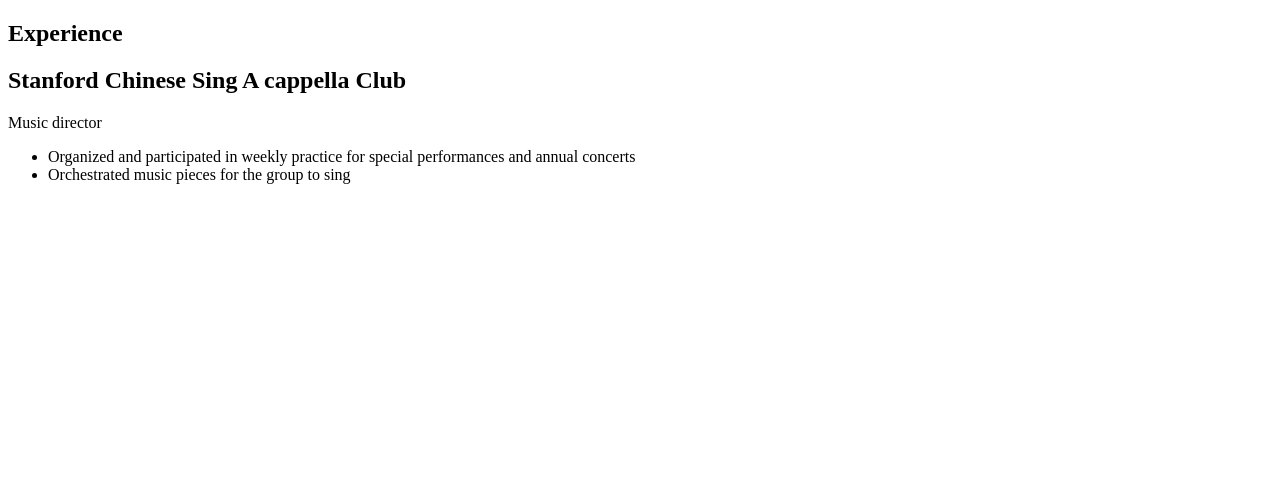
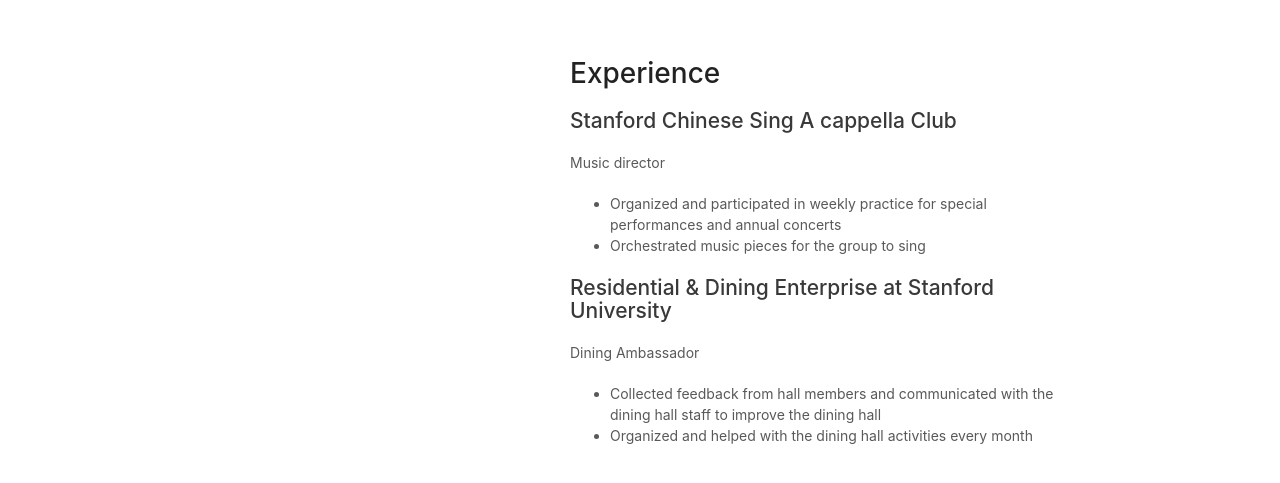
Before and after one commit to jesscel/jesscel.github.io, a Jekyll site: the page experience/index.html, which Jekyll copies as it is, in a window 1280 px wide. Shown: the top 483 px of the page. Built offline with Jekyll 4.4.1, drawn with Linux system fonts in a browser that asks for light colours.

Commit message:
Update index.html

```diff
--- a/experience/index.html
+++ b/experience/index.html
@@ -5,8 +5,8 @@
     <meta http-equiv="X-UA-Compatible" content="chrome=1">
     <title>Jessica Liu by jesscel</title>
 
-    <link rel="stylesheet" href="stylesheets/styles.css">
-    <link rel="stylesheet" href="stylesheets/pygment_trac.css">
+    <link rel="stylesheet" href="../../stylesheets/styles.css">
+    <link rel="stylesheet" href="../../stylesheets/pygment_trac.css">
     <meta name="viewport" content="width=device-width">
   </head>
   <body>
@@ -19,6 +19,12 @@
           <li>Organized and participated in weekly practice for special performances and annual concerts</li>
           <li>Orchestrated music pieces for the group to sing</li>
         </ul>
+        <h2>Residential & Dining Enterprise at Stanford University</h2>
+        <p>Dining Ambassador</p>
+        <ul>
+          <li>Collected feedback from hall members and communicated with the dining hall staff to improve the dining hall</li>
+          <li>Organized and helped with the dining hall activities every month</li>
+        </ul>
       </section>
     </div>
   </body>
```
